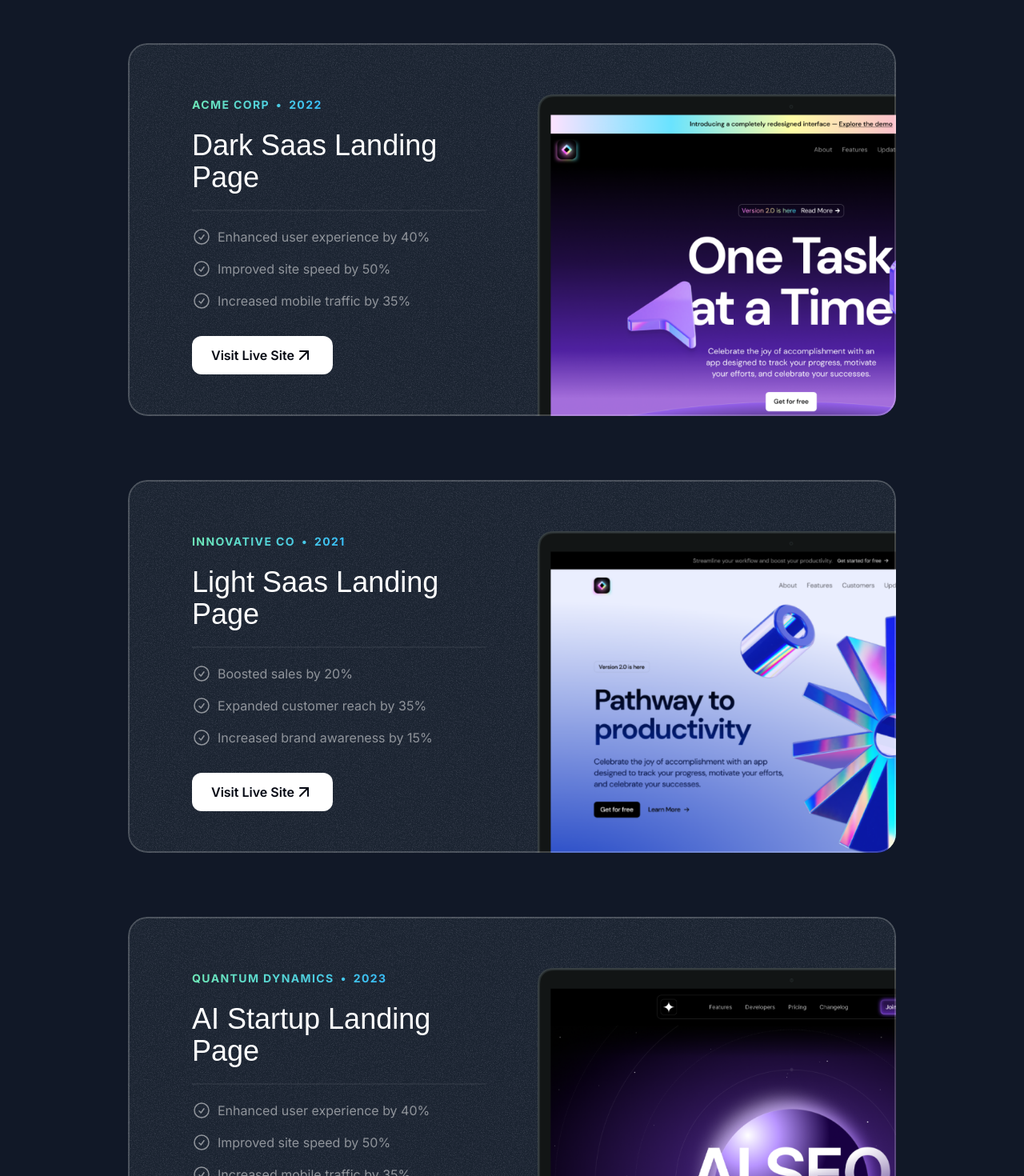
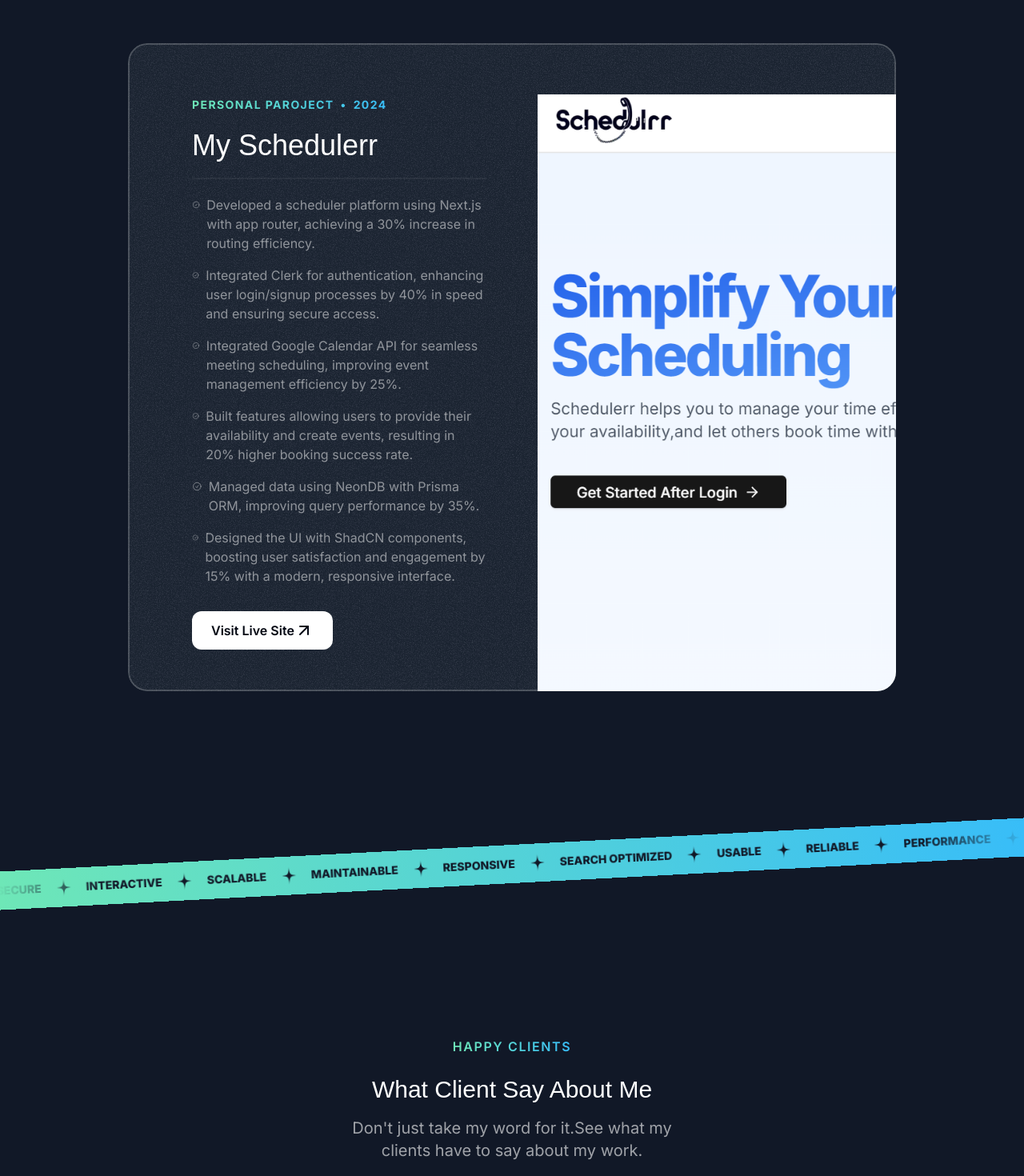
Before and after one commit to MUHMMADSALEH/My_Porftolio, a Next.js app: page / in a window 1280 px wide. Shown: the part 1200-2670 px from the top of the page at 80% size. Built offline with nearby package versions, Linux system fonts and the light colour scheme; a web font is replaced by a local one.

Commit message:
add my schedulerr app

```diff
--- a/src/sections/Projects.tsx
+++ b/src/sections/Projects.tsx
@@ -1,6 +1,7 @@
-import darkSaasLandingPage from "@/assets/images/dark-saas-landing-page.png";
-import lightSaasLandingPage from "@/assets/images/light-saas-landing-page.png";
-import aiStartupLandingPage from "@/assets/images/ai-startup-landing-page.png";
+import mySchdulerr from "@/assets/images/my-schedulerr.png";
+// import  darkSaasLandingPage from "@/assets/images/dark-saas-landing-page.png"
+// import lightSaasLandingPage from "@/assets/images/light-saas-landing-page.png";
+// import aiStartupLandingPage from "@/assets/images/ai-startup-landing-page.png";
 import Image from "next/image";
 import CheckCircleIcon from "../assets/icons/check-circle.svg";
 import ArrowUpRightIcon from "../assets/icons/arrow-up-right.svg";
@@ -8,42 +9,58 @@ import grainImage from "../assets/images/grain.jpg";
 import { Card } from "@/components/Card";
 
 const portfolioProjects = [
+
   {
-    company: "Acme Corp",
-    year: "2022",
-    title: "Dark Saas Landing Page",
+    company: "Personal Paroject",
+    year: "2024",
+    title: "My Schedulerr",
     results: [
-      { title: "Enhanced user experience by 40%" },
-      { title: "Improved site speed by 50%" },
-      { title: "Increased mobile traffic by 35%" },
+      { title: "Developed a scheduler platform using Next.js with app router, achieving a 30% increase in routing efficiency." },
+      { title: "Integrated Clerk for authentication, enhancing user login/signup processes by 40% in speed and ensuring secure access." },
+      { title: "Integrated Google Calendar API for seamless meeting scheduling, improving event management efficiency by 25%." },
+      { title: "Built features allowing users to provide their availability and create events, resulting in 20% higher booking success rate." },
+      { title: "Managed data using NeonDB with Prisma ORM, improving query performance by 35%." },
+      { title: "Designed the UI with ShadCN components, boosting user satisfaction and engagement by 15% with a modern, responsive interface." },
     ],
-    link: "https://youtu.be/4k7IdSLxh6w",
-    image: darkSaasLandingPage,
+    link: " https://my-schedulerr.vercel.app/",
+    image: mySchdulerr
   },
-  {
-    company: "Innovative Co",
-    year: "2021",
-    title: "Light Saas Landing Page",
-    results: [
-      { title: "Boosted sales by 20%" },
-      { title: "Expanded customer reach by 35%" },
-      { title: "Increased brand awareness by 15%" },
-    ],
-    link: "https://youtu.be/7hi5zwO75yc",
-    image: lightSaasLandingPage,
-  },
-  {
-    company: "Quantum Dynamics",
-    year: "2023",
-    title: "AI Startup Landing Page",
-    results: [
-      { title: "Enhanced user experience by 40%" },
-      { title: "Improved site speed by 50%" },
-      { title: "Increased mobile traffic by 35%" },
-    ],
-    link: "https://youtu.be/Z7I5uSRHMHg",
-    image: aiStartupLandingPage,
-  },
+  // {
+  //   company: "Acme Corp",
+  //   year: "2022",
+  //   title: "Dark Saas Landing Page",
+  //   results: [
+  //     { title: "Enhanced user experience by 40%" },
+  //     { title: "Improved site speed by 50%" },
+  //     { title: "Increased mobile traffic by 35%" },
+  //   ],
+  //   link: "/",
+  //   image: darkSaasLandingPage,
+  // },
+  // {
+  //   company: "Innovative Co",
+  //   year: "2021",
+  //   title: "/",
+  //   results: [
+  //     { title: "Boosted sales by 20%" },
+  //     { title: "Expanded customer reach by 35%" },
+  //     { title: "Increased brand awareness by 15%" },
+  //   ],
+  //   link: "/",
+  //   image: lightSaasLandingPage,
+  // },
+  // {
+  //   company: "Quantum Dynamics",
+  //   year: "2023",
+  //   title: "AI Startup Landing Page",
+  //   results: [
+  //     { title: "Enhanced user experience by 40%" },
+  //     { title: "Improved site speed by 50%" },
+  //     { title: "Increased mobile traffic by 35%" },
+  //   ],
+  //   link: "/",
+  //   image: aiStartupLandingPage,
+  // },
 ];
 
 export const ProjectsSection = () => {
```
Also changed, not shown: src/assets/images/my-schedulerr.PNG (added).
